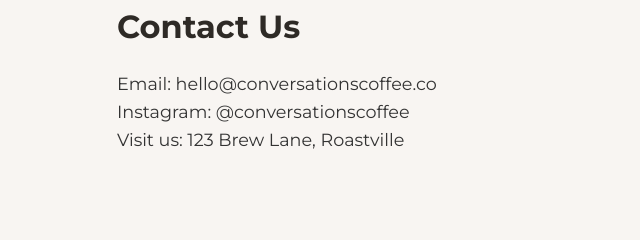
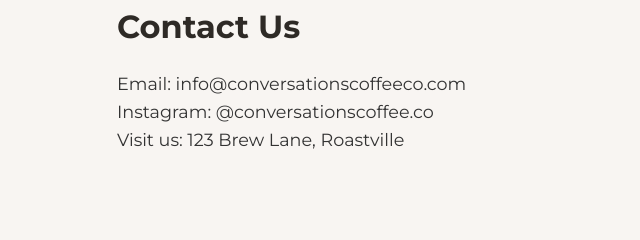
Before and after one commit to westphalkyle/conversationscoffeeco-dev, a plain HTML site: page index.html in a window 1280 px wide. Shown: the part 1277-1517 px from the top of the page, 55-695 px from the left. Drawn offline with Linux system fonts and the light colour scheme.

Commit message:
Updated header and contact section

```diff
--- a/index.html
+++ b/index.html
@@ -3,7 +3,7 @@
 <head>
   <meta charset="UTF-8" />
   <meta name="viewport" content="width=device-width, initial-scale=1.0" />
-  <title>Conversations Coffee Co</title>
+  <title>Conversations Coffee Co.</title>
   <link href="https://fonts.googleapis.com/css2?family=Montserrat:wght@400;700&display=swap" rel="stylesheet">
   <style>
     * {
@@ -87,7 +87,7 @@
 </head>
 <body>
   <header>
-    <h1>Conversations Coffee Co</h1>
+    <h1>Conversations Coffee Co.</h1>
   </header>
 
   <nav>
@@ -119,8 +119,8 @@
 
   <section id="contact" class="section">
     <h3>Contact Us</h3>
-    <p>Email: hello@conversationscoffee.co<br>
-    Instagram: @conversationscoffee<br>
+    <p>Email: info@conversationscoffeeco.com<br>
+    Instagram: @conversationscoffee.co<br>
     Visit us: 123 Brew Lane, Roastville</p>
   </section>
 
```
